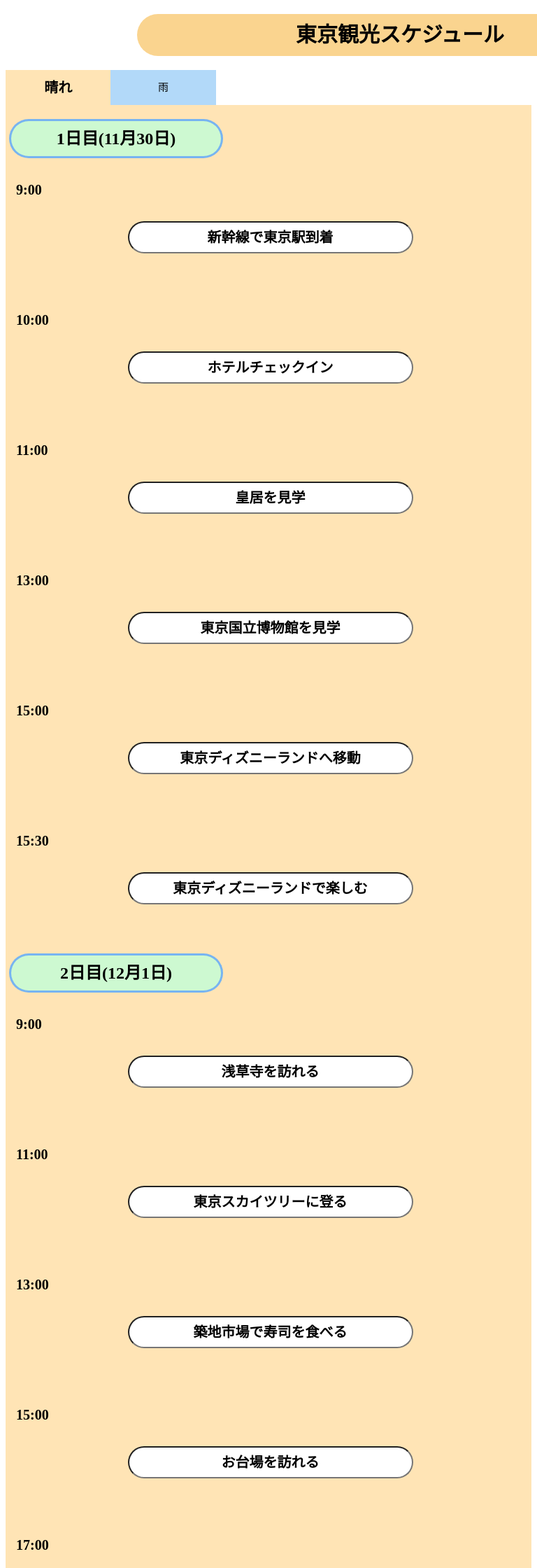
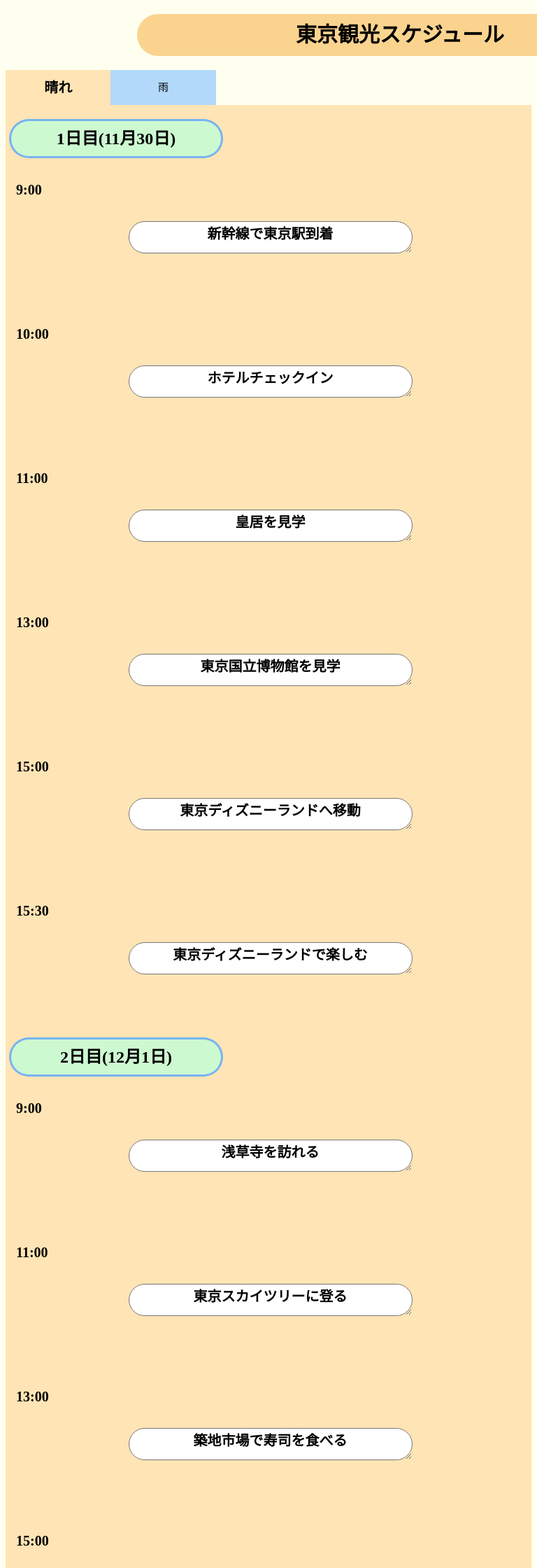
Before and after one commit to Utahshi-jp/tRAvelIN, a PHP site: page /schedule.html in a window 768 px wide; the page is wider, and only the part inside the window is pictured. Shown: the top 2240 px of that part at 70% size. Run offline with PHP 8.4, Linux system fonts and the light colour scheme.

Commit message:
入力フォーム変更・背景色追加

```diff
--- a/display_schedule/rain.js
+++ b/display_schedule/rain.js
@@ -22,7 +22,7 @@ fetch('sample.json')
           const c = data.days[a].schedule[i].time;//時間の取り出し
           let atai = a + i + ran;//inputに付けるid作成(idが一つでもかぶるとボタン処理をしたときに表示が狂うためran変数を使い調整)
           console.log(atai);
-          output = `<p class = 'raintime'>${c}</p><input id = ${atai} type="text" value="${b}" class='input'><br>`; // 各アクティビティを`<input>`タグで囲んで出力
+          output = `<p class = 'raintime'>${c}</p><textarea id = ${atai} type="text" value="${b}" class='input'>${b}</textarea><br>`; // 各アクティビティを`<input>`タグで囲んで出力
           // 結果をHTMLに表示
           resultElement.innerHTML += output;
           console.log(output);
@@ -53,7 +53,7 @@ fetch('sample.json')
             const inputValue = inputElm.value;
             console.log(inputValue);
             const c = data.days[a].schedule[i].time;//時間の取得
-            output2 += `<p class = 'raintime'>${c}</p><input id = ${atai} type="text" value="${inputValue}" class='input'><br>`; // 各アクティビティを`<input>`タグで囲んで出力
+            output2 += `<p class = 'raintime'>${c}</p><textarea id = ${atai} type="text" value="${inputValue}" class='input'>${inputValue}</textarea><br>`; // 各アクティビティを`<input>`タグで囲んで出力
           }
         }
       }
--- a/display_schedule/schedule.css
+++ b/display_schedule/schedule.css
@@ -1,5 +1,8 @@
 /* パソコン用 */
 @media screen and (min-width:767px) {
+	body{
+		background-color: #fffff0;/*画面全体の背景色設定*/
+	}
 
 	/* タブ全体 */
 	.area {
@@ -125,8 +130,9 @@
 
 	/* 晴れの旅行予定デザイン */
 	#sunny>.input {
-		width: 80%;/*幅を指定*/
-		line-height: 50px;/*高さを指定*/
+		width: 80%;
+		height: 3em; /* 行の高さを調整 */
+		line-height: 1.5em;
 		background-color: #fff;
 		border-radius: 30px;/*バックグラウンドカラーを指定*/
 		color: black;/*文字色を指定*/
@@ -211,6 +218,11 @@
 
 /* スマホ画面(パソコン用と設定事項は同じのためコメント省略) */
 @media screen and (max-width:768px) {
+
+	body{
+		background-color: #fffff0;/*画面全体の背景色設定*/
+	}
+
 
 	/* タブ全体 */
 	.area {
@@ -337,7 +351,8 @@
 	/* 晴れの旅行予定デザイン */
 	#sunny>.input {
 		width: 400px;
-		line-height: 40px;
+		height: 2em; /* 行の高さを調整 */
+		line-height: 1.5em;
 		background-color: #fff;
 		border-radius: 30px;
 		color: black;
--- a/display_schedule/sunny.js
+++ b/display_schedule/sunny.js
@@ -10,7 +10,6 @@ fetch('sample.json')
     for (let a = 0; a < data.days.length; a++) {//jsonデータがある間
       const weather = data.days[a].weather;//天気を取得
       if (weather == "sunny") {//晴れの判定
-        // console.log(a % 2 == 1);
         const day = data.days[a].date;//日付を取り出す
         sunnyoutput = `<h2 class ='day'>${day}</h2>`//日付の表示
         resultElement.innerHTML += sunnyoutput;
@@ -22,7 +21,7 @@ fetch('sample.json')
           const c = data.days[a].schedule[i].time;//時間の取り出し
           let sunnyatai = a + i + ran;//inputに付けるid作成(idが一つでもかぶるとボタン処理をしたときに表示が狂うためran変数を使い調整)
           console.log(sunnyatai);
-          sunnyoutput = `<p class = 'sunnytime'>${c}</p><input id = ${sunnyatai} type="text" value="${b}" class='input'><br>`; // 各アクティビティを`<input>`タグで囲んで出力
+          sunnyoutput = `<p class = 'sunnytime'>${c}</p><textarea id = ${sunnyatai} type="text" value="${b}" class='input'>${b}</textarea><br>`; // 各アクティビティを`<input>`タグで囲んで出力
           // 結果をHTMLに表示
           resultElement.innerHTML += sunnyoutput;
           console.log(sunnyoutput);
@@ -39,7 +38,6 @@ fetch('sample.json')
       for (let a = 0; a < data.days.length; a++) {//jsonデータがある間
         const weather = data.days[a].weather;//天気を取得
         if (weather == "sunny") {//晴れの判定
-          // console.log(a % 2 == 1);
           const day = data.days[a].date;//日付を取り出す
           sunnyoutput2 += `<h2 class ='day'>${day}</h2>`//日付の表示
           ran += 1000;
@@ -53,7 +51,7 @@ fetch('sample.json')
             const inputValue = inputElm.value;
             console.log(inputValue);
             const c = data.days[a].schedule[i].time;//時間の取得
-            sunnyoutput2 += `<p class = 'sunnytime'>${c}</p><input id = ${sunnyatai} type="text" value="${inputValue}" class='input'><br>`; // 各アクティビティを`<input>`タグで囲んで出力
+            sunnyoutput2 += `<p class = 'sunnytime'>${c}</p><textarea id = ${sunnyatai} type="text" value="${inputValue}" class='input'>${inputValue}</textarea><br>`; // 各アクティビティを`<input>`タグで囲んで出力
           }
         }
       }
```
Also changed, not shown: other parts of display_schedule/schedule.css (+16 -10 lines).
